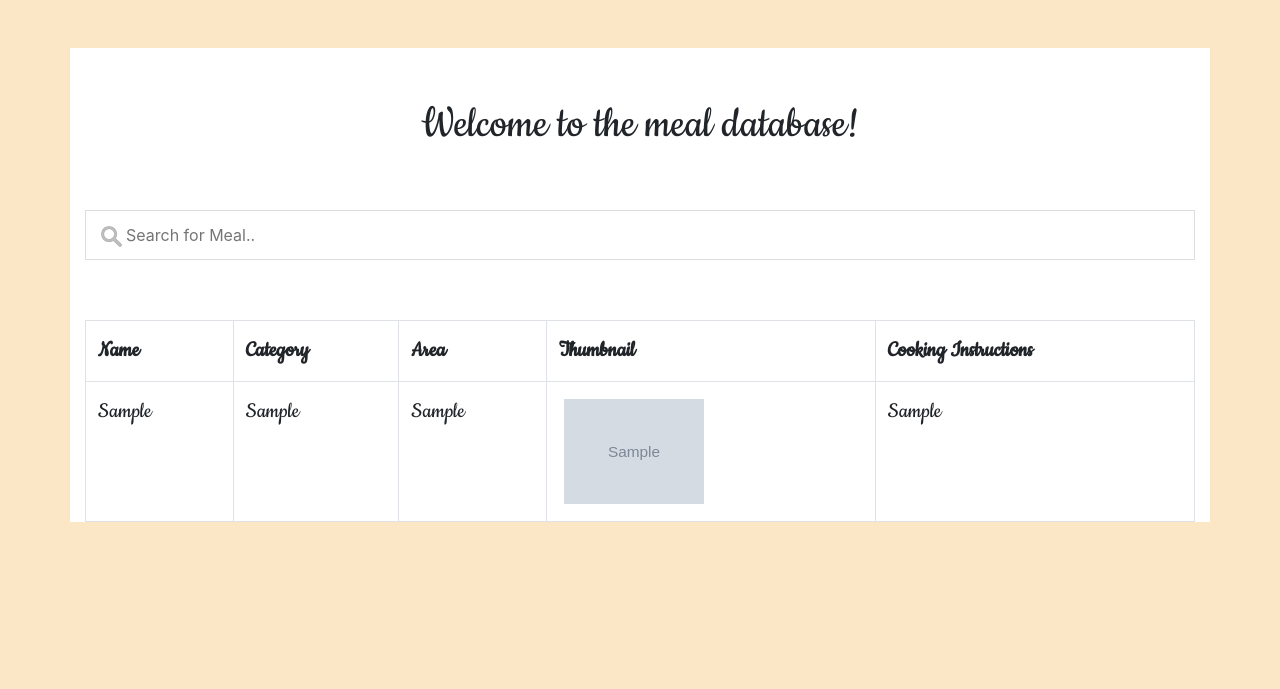
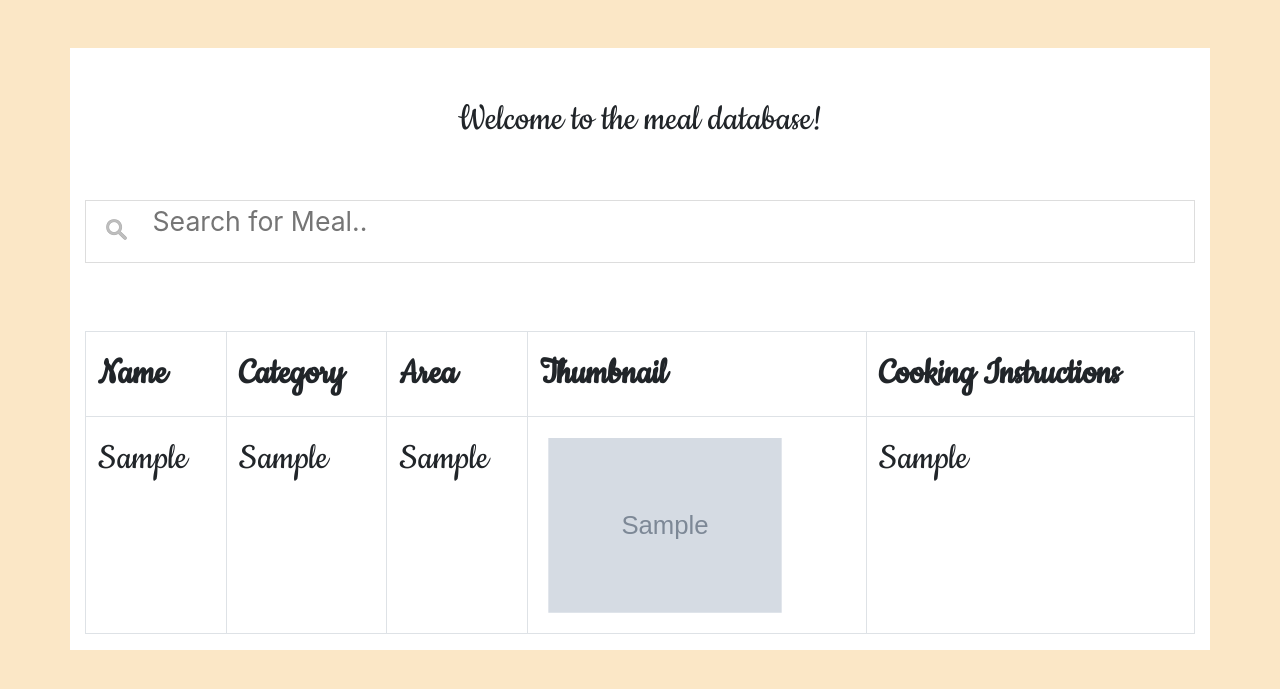
Before and after one commit to Caetanopatrick/search-meal-website, a Django app: page / in a window 1280 px wide. Shown: the top 689 px of the page. Run offline with Django 3.2, Linux system fonts and the light colour scheme; tables that the repository leaves empty hold one stand-in row (values such as "Sample post"); grey boxes marked "Sample" are stand-in pictures; a database or web service that is not in the repository returns one stand-in record (values such as "Sample title"); data that the repository does not hold is empty; some libraries are stand-ins or nearby versions.

Commit message:
Mobile Fixes

```diff
--- a/searchmealapp/static/searchmealapp/index.css
+++ b/searchmealapp/static/searchmealapp/index.css
@@ -1,20 +1,20 @@
 img {
-    border: 1px solid #ddd;
-    border-radius: 4px;
-    padding: 5px;
-    width: 150px;
+  border: 1vw solid #ddd;
+  border-radius: 0.13vw;
+  padding: 0.65vw;
+  width: 19.53vw;
 }
 
 
 #searchBar {
   background-image: url("/static/searchmealapp/searchicon.png");
-    background-position: 8px 4px;
+  background-position: 1.04vw 0.52vw;
   background-repeat: no-repeat;
   width: 100%;
-    font-size: 16px;
-    padding: 12px 20px 12px 40px;
-    border: 1px solid #ddd;
-    margin-bottom: 12px;
+  font-size: 2.08vw;
+  padding: 1.56px 2.6vw 1.56vw 5.20vw;
+  border: 0.13vw solid #ddd;
+  margin-bottom: 1.56vw;
   display: flex;
   flex-direction: row;
   justify-content: center;
@@ -23,7 +23,7 @@ img {
 
 .table-bordered{
   font-family: 'Cookie', cursive;
-    font-size: 24px
+  font-size: 3.125vw
 }
 
 h4 {
--- a/searchmealapp/templates/index.html
+++ b/searchmealapp/templates/index.html
@@ -24,12 +24,13 @@
       <div class = "container" style="background-color:white" id="myContainer">
          <br>
          <br>
-         <h4 style="font-size: 48px;"> Welcome to the meal database!</h4>
+         <h4 style="font-size: 3.12vw;"> Welcome to the meal database!</h4>
          <br>
          <br>
          <input type="text" id="searchBar" onkeyup="searchMeal(0)" placeholder="Search for Meal..">
          <br>
          <br>
+         <div class="table-responsive">
          <table class="table table-bordered" id="mealTable">
             <tr>
                {% comment %} Nomes das colunas {% endcomment %}
@@ -51,6 +52,7 @@
             </tr>
             {% endfor %}
          </table>
+         </div>
       </div>
    </body>
 </html>
```
Lines whose indentation alone changed are shown as unchanged.
